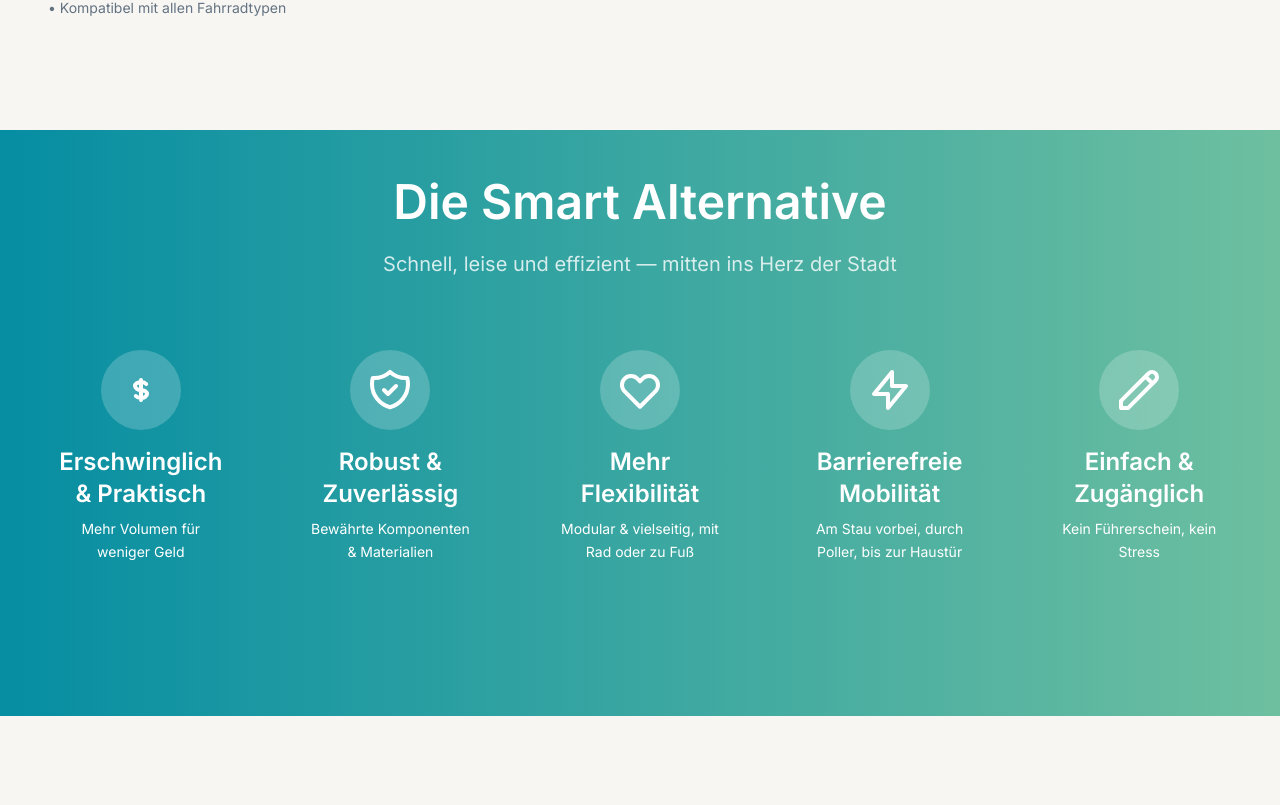
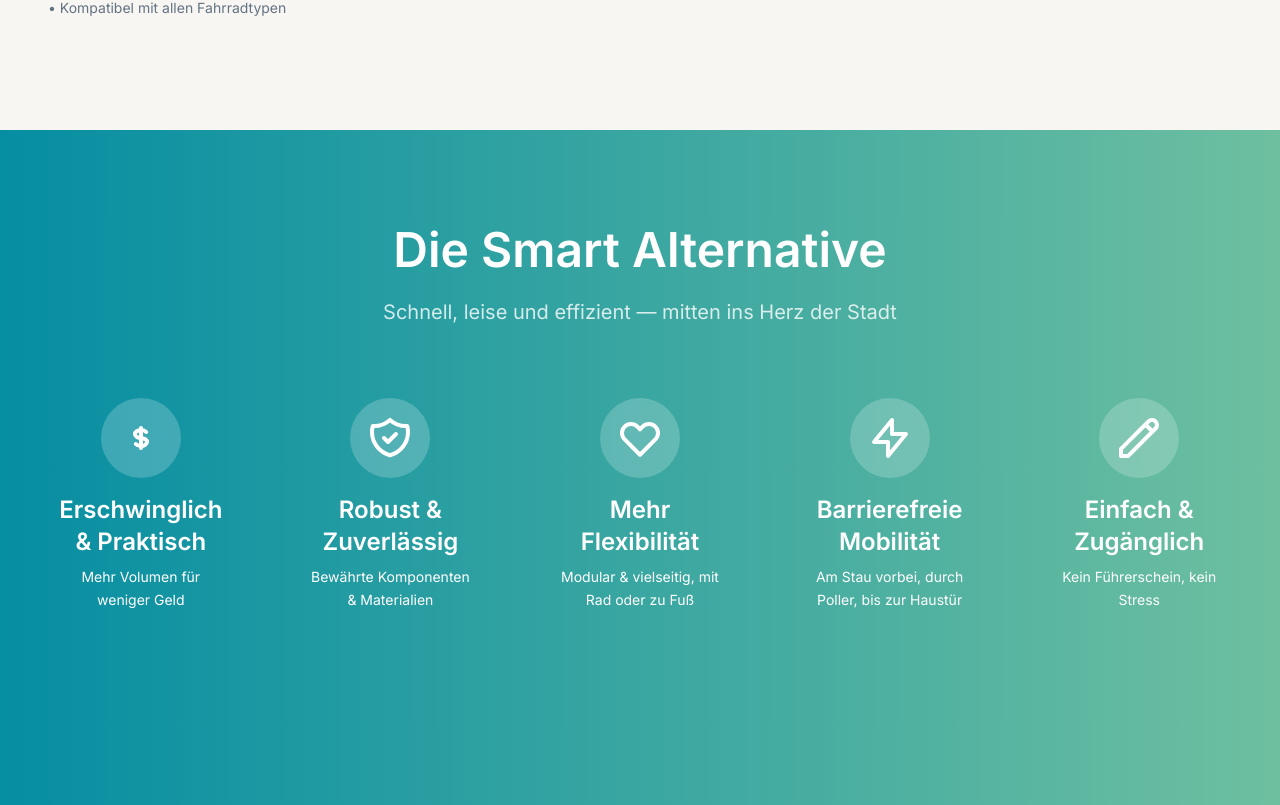
Before and after one commit to ally-mobility-de/ally-mobility-experience, a React (Vite) app: page /product in a window 1280 px wide. Shown: the part 1055-1860 px from the top of the page. Built offline with nearby package versions, Linux system fonts and the light colour scheme.

Commit message:
Apply color style to new sections

```diff
--- a/src/components/ValuesBanner.tsx
+++ b/src/components/ValuesBanner.tsx
@@ -37,7 +37,7 @@ const ValuesBanner = () => {
     title: "Einfach & Zugänglich",
     description: "Kein Führerschein, kein Stress"
   }];
-  return <section className="py-12 bg-gradient-to-r from-primary to-brand-aqua text-white">
+  return <section className="section-padding bg-gradient-to-r from-primary to-brand-aqua text-white">
       <div className="container-custom">
         <div className="text-center space-y-12">
           {/* Header */}
```
